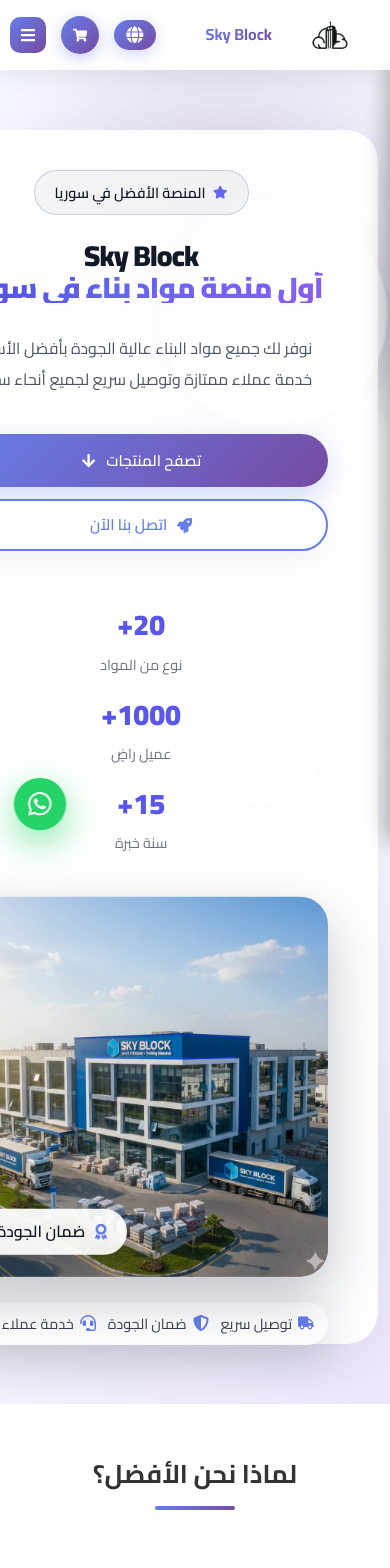
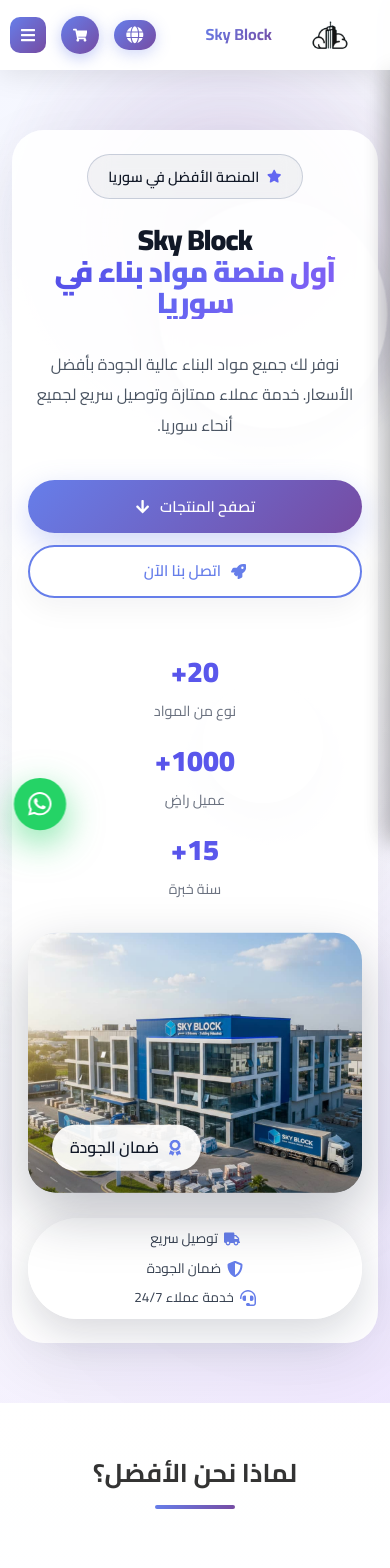
Before and after one commit to Youssefatef289/Sky-Block, a React (Vite) app: page / in a window 390 px wide. Shown: the top 1568 px of the page. Built offline with nearby package versions, Linux system fonts and the light colour scheme.

Commit message:
Improve hero responsiveness across breakpoints

```diff
--- a/src/pages/HomePage.css
+++ b/src/pages/HomePage.css
@@ -834,7 +834,8 @@
   .hero-content {
     grid-template-columns: 1fr;
     text-align: center;
-    gap: 50px;
+    gap: 40px;
+    padding: 32px 28px;
   }
 
   .hero-title {
@@ -842,21 +843,20 @@
   }
 
   .hero-description {
-    font-size: 1.2rem;
+    font-size: 1.15rem;
   }
 
   .hero-image {
-    height: 400px;
+    height: 420px;
   }
 
-  .hero-main-card {
-    width: 220px;
-    height: 220px;
+  .hero-photo-card {
+    height: 320px;
   }
 
-  .floating-card {
-    padding: 15px 20px;
-    font-size: 0.9rem;
+  .hero-info-band {
+    justify-content: center;
+    gap: 16px;
   }
 
   .section-title {
@@ -878,6 +878,10 @@
     min-height: auto;
   }
 
+  .hero-content {
+    padding: 28px 20px;
+  }
+
   .hero-title {
     font-size: 2.2rem;
   }
@@ -893,6 +897,19 @@
   .btn-primary,
   .btn-secondary {
     width: 100%;
+    justify-content: center;
+  }
+
+  .hero-image {
+    height: auto;
+  }
+
+  .hero-photo-card {
+    height: 300px;
+  }
+
+  .hero-info-band {
+    flex-wrap: wrap;
     justify-content: center;
   }
 
@@ -924,6 +941,10 @@
     padding: 60px 12px;
   }
 
+  .hero-content {
+    padding: 24px 16px;
+  }
+
   .hero-title {
     font-size: 1.8rem;
   }
@@ -940,6 +961,21 @@
   .btn-secondary {
     padding: 14px 24px;
     font-size: 0.95rem;
+  }
+
+  .hero-photo-card {
+    height: 260px;
+  }
+
+  .hero-info-band {
+    flex-direction: column;
+    align-items: stretch;
+    gap: 8px;
+  }
+
+  .hero-info-item {
+    justify-content: center;
+    font-size: 0.85rem;
   }
 
   .hero-stats {
```
